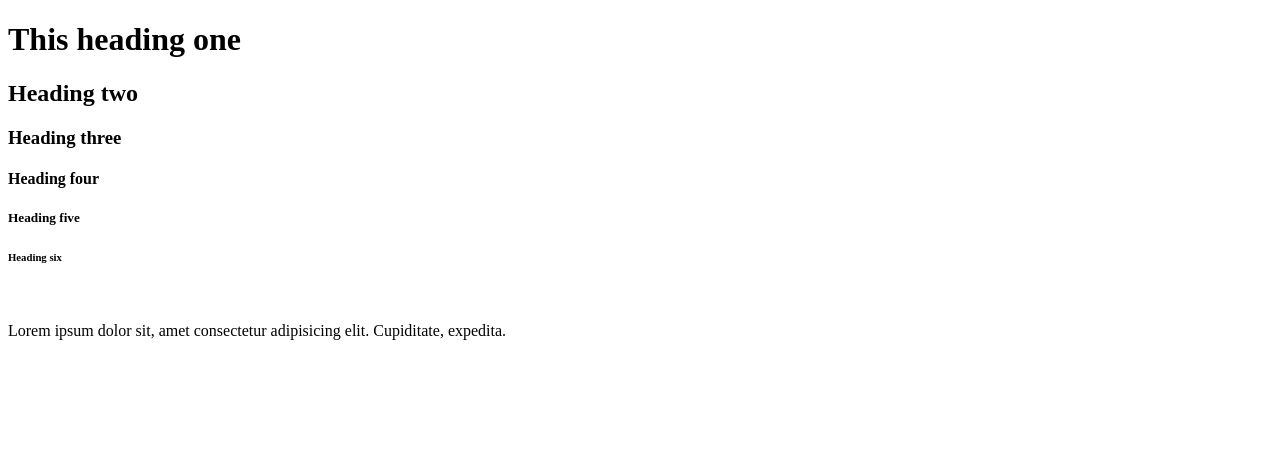
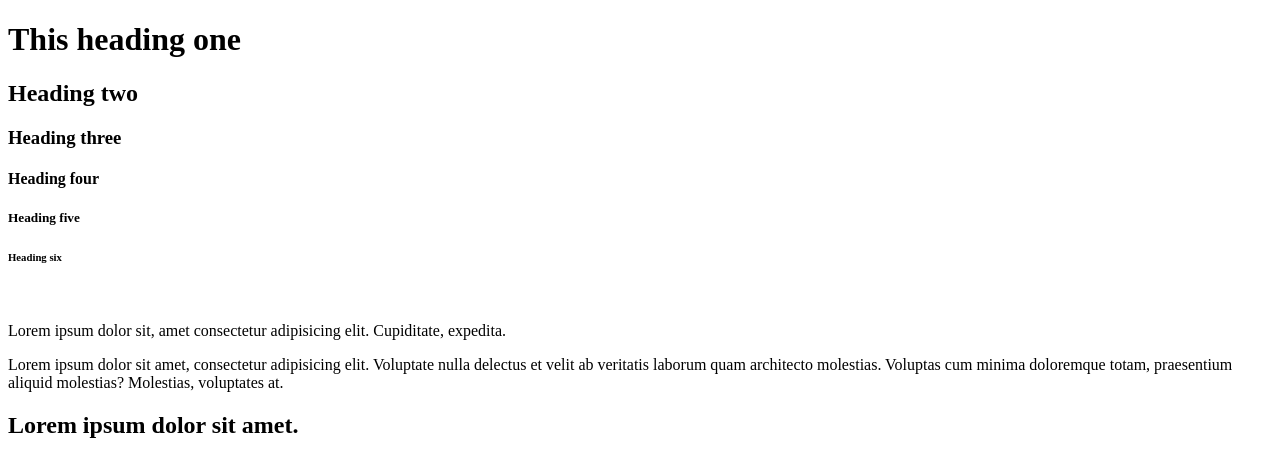
Before and after one commit to Nasir-Hussain786/class, a plain HTML site: page index.html in a window 1280 px wide. Drawn offline with Linux system fonts and the light colour scheme.

Commit message:
index file 1.5 add box div

```diff
--- a/index.html
+++ b/index.html
@@ -15,5 +15,9 @@
     <h6>Heading six</h6>
     <img src="./assests/green.webp" alt="">
     <p>Lorem ipsum dolor sit, amet consectetur adipisicing elit. Cupiditate, expedita.</p>
+    <div class="box">
+        <p>Lorem ipsum dolor sit amet, consectetur adipisicing elit. Voluptate nulla delectus et velit ab veritatis laborum quam architecto molestias. Voluptas cum minima doloremque totam, praesentium aliquid molestias? Molestias, voluptates at.</p>
+        <h2>Lorem ipsum dolor sit amet.</h2>
+    </div>
 </body>
 </html>
```
